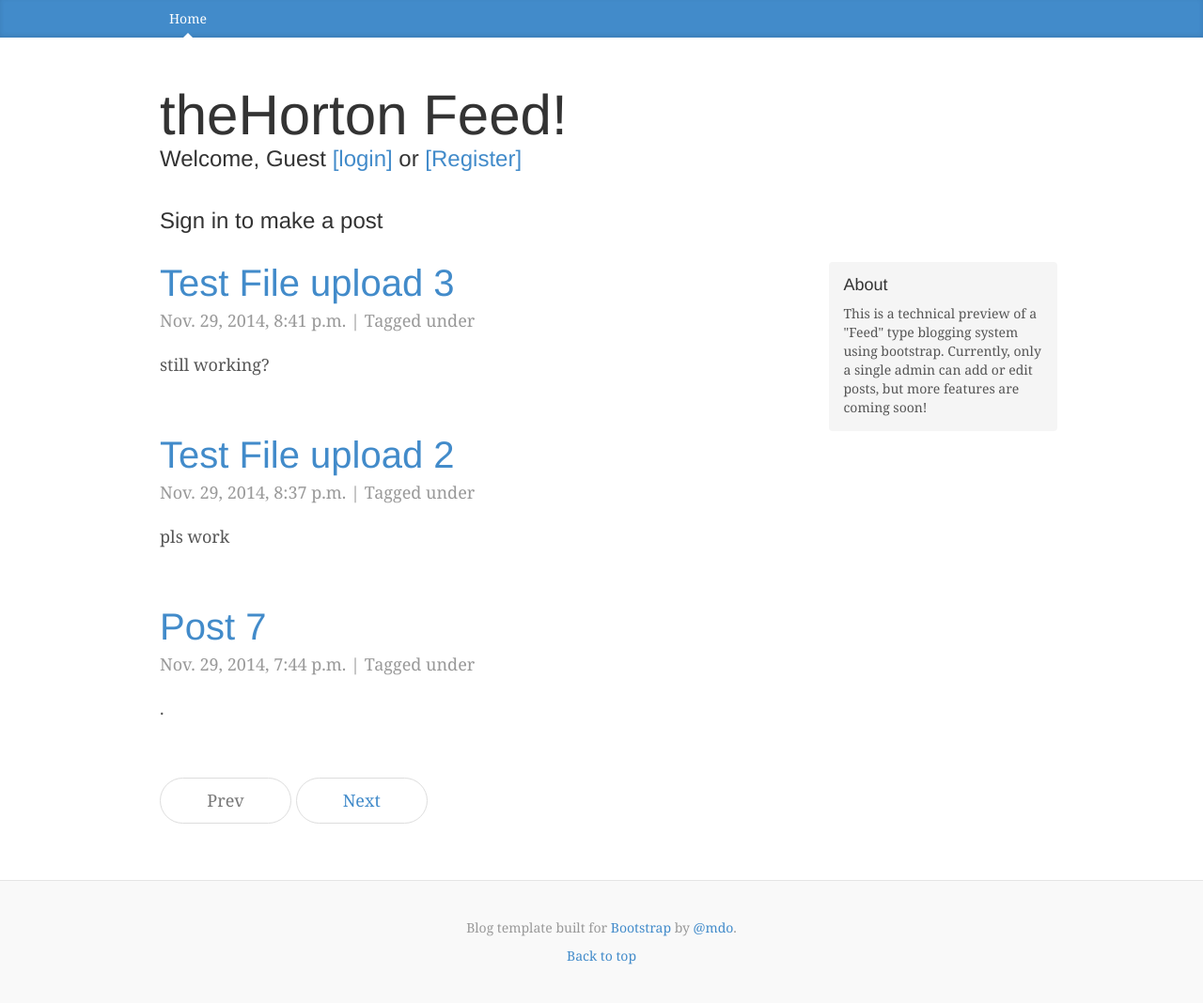
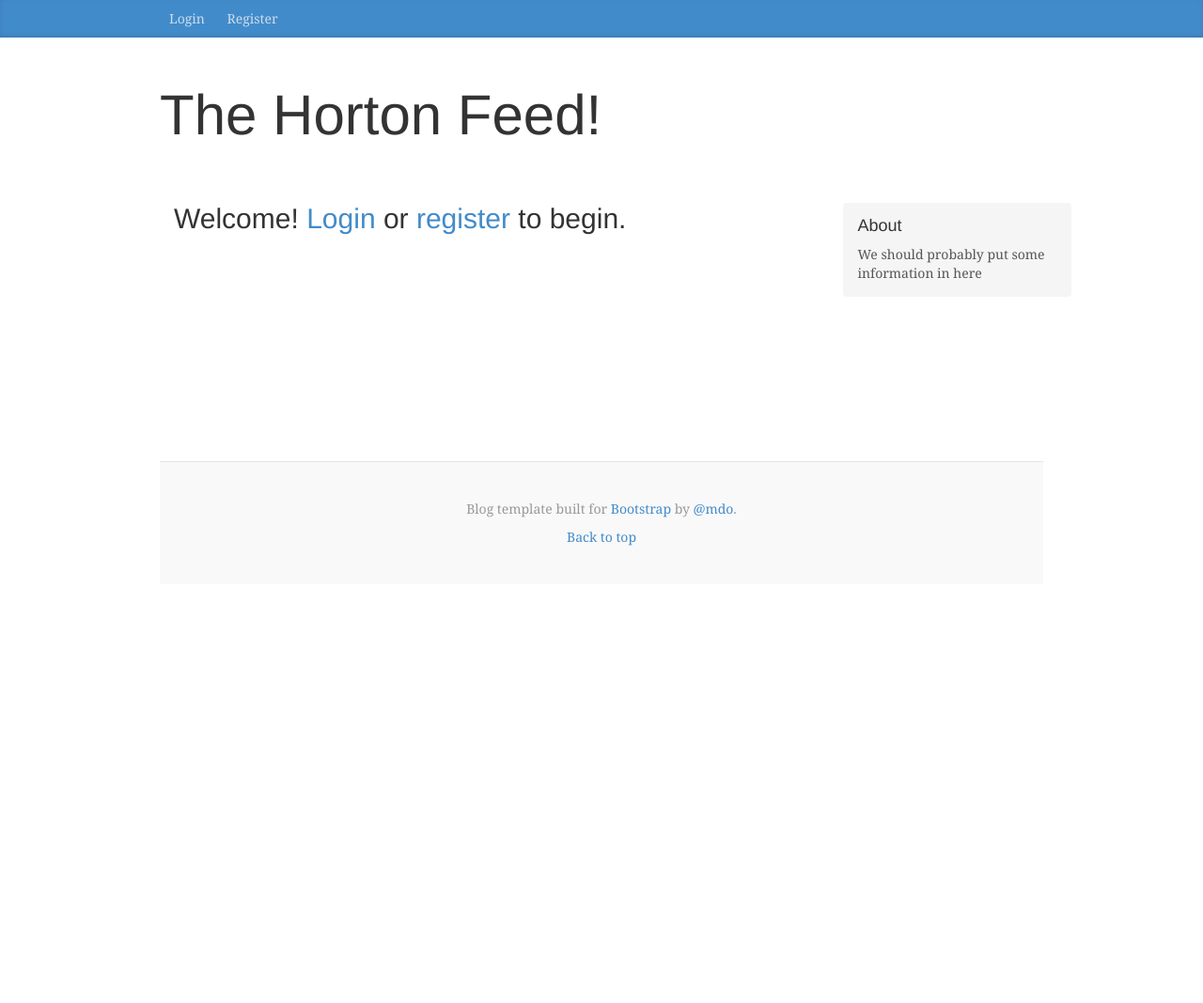
Before and after one commit to alamon4/django-forum, a Django app: page / in a window 1280 px wide. Shown: the whole page at 94% size. After the commit the page ends 581 px from the top, so only its background shows below. Run offline with Django 3.2, Linux system fonts and the light colour scheme; data comes from the database, SQL or seed files in the repository; some libraries are stand-ins or nearby versions.

Commit message:
overall html layout of site established

```diff
--- a/templates/base.html
+++ b/templates/base.html
@@ -1,85 +1,43 @@
-{% load staticfiles %}
-<!DOCTYPE html>
-<html lang="en">
-  <head>
-    <meta charset="utf-8">
-    <meta http-equiv="X-UA-Compatible" content="IE=edge">
-    <meta name="viewport" content="width=device-width, initial-scale=1">
-    <meta name="description" content="">
-    <meta name="author" content="">
-    <link rel="icon" href="{% static "icons/favicon.ico" %}">
-    <link href="/feed/" rel="alternate" type="application/rss+xml" title="Q Blog Feed" />
-    <title>Test Blog Template for Bootstrap</title>
+{% extends "superbase.html" %}
 
-    <!-- Bootstrap core CSS -->
-    <link href="{% static "css/bootstrap.min.css" %}" rel="stylesheet">
+<html>
+  <body>
 
-    <!-- Custom styles for this template -->
-    <link href="{% static "css/blog.css" %}" rel="stylesheet">
-
-    <!-- HTML5 shim and Respond.js IE8 support of HTML5 elements and media queries -->
-    <!--[if lt IE 9]>
-      <script src="https://oss.maxcdn.com/html5shiv/3.7.2/html5shiv.min.js"></script>
-      <script src="https://oss.maxcdn.com/respond/1.4.2/respond.min.js"></script>
-    <![endif]-->
-  </head>
-
-  <body>
+	{% block base %}
 
     <div class="blog-masthead">
       <div class="container">
         <nav class="blog-nav">
-          <a class="blog-nav-item active" href="{% url "index" %}">Home</a>
+		  {% block nav-feed %} <a class="blog-nav-item inactive" href="{% url "index" %}">Feed</a> {% endblock %}
+		  {% block nav-search %} <a class="blog-nav-item inactive" href="{% url "search" %}">Search</a> {% endblock %}
+		  {% block nav-post %} <a class="blog-nav-item inactive" href="{% url "entry_new" %}">Post</a> {% endblock %}
+		  <a style="float: right;" class="blog-nav-item inactive" href="{% url "user_logout" %}"> logout {{ user.username }}</a>
         </nav>
       </div>
     </div>
 
     <div class="container">
+	  <br><br><br>
+      <div class="row">
+        <div class="col-sm-8 blog-main">
 
-      <div class="blog-header">
-        <h1 class="blog-title">theHorton Feed!</h1>
-	<h3> {% if user.is_authenticated %}
-	    <p>Welcome, {{ user.username }}  <a href="{% url "user_logout" %}">[logout]</a></p>
-	    {% else %}
-	    <p>Welcome, Guest <a href="{% url "user_login" %}">[login]</a> or  <a href="{% url "user_new" %}">[Register]</a></p>
-	{% endif %}
-	</h3>
-  <br>
-  <p> {% if user.is_authenticated %}
-    <h3><a href="{% url "entry_new" %}">Make a blog post!</a></h3>
-      {% else %}
-      <h3>Sign in to make a post</h3>
-      {% endif %}
-  </p>
-  <p> {% if user.is_authenticated %}
-        <h3>Search blog posts!</h3>
-    <form action="{% url "search" %}" method="get">
-        <input type="text" name="q">
-        <input type="submit" value="Search">
-    </form>      {% endif %}
-  </p>
-
-  </div>
-
-      <div class="row">
-
-        <div class="col-sm-8 blog-main">
-          {% block blog_entries %} {% endblock %}
+          {% block content %} {% endblock %}
 
           {% if is_paginated %}
             <ul class="pager">
               <li {% if not page_obj.has_previous %}class="disabled"{% endif %}><a {% if page_obj.has_previous %}href="?page={{ page_obj.previous_page_number }}"{% endif %}>Prev</a></li>
               <li {% if not page_obj.has_next %}class="disabled"{% endif %}><a {% if page_obj.has_next %}href="?page={{ page_obj.next_page_number }}"{% endif %}>Next</a></li>
             </ul>
-    {% endif %}
-        {% block content %}
-{% endblock %}
+		  {% endif %}
+
+		  <br><br><br>
+
         </div><!-- /.blog-main -->
 
         <div class="col-sm-3 col-sm-offset-1 blog-sidebar">
           <div class="sidebar-module sidebar-module-inset">
-            <h4>About</h4>
-            <p>This is a technical preview of a "Feed" type blogging system using bootstrap. Currently, only a single admin can add or edit posts, but more features are coming soon!</p>
+            <h4>Help</h4>
+			<p> {% block help_text %} {% endblock %} </p>
           </div>
         </div><!-- /.blog-sidebar -->
 
@@ -87,20 +45,51 @@
 
     </div><!-- /.container -->
 
-    <div class="blog-footer">
-      <p>Blog template built for <a href="http://getbootstrap.com">Bootstrap</a> by <a href="https://twitter.com/mdo">@mdo</a>.</p>
-      <p>
-        <a href="#">Back to top</a>
-      </p>
     </div>
 
+	{% endblock %}
 
-    <!-- Bootstrap core JavaScript
-    ================================================== -->
-    <!-- Placed at the end of the document so the pages load faster -->
-    <script src="https://ajax.googleapis.com/ajax/libs/jquery/1.11.1/jquery.min.js"></script>
-    <script src="{% static "js/bootstrap.min.js" %}"></script>
-    <script src="{% static "js/docs.min.js" %}"></script>
+	{% block landing %}
+
+	<div class="blog-masthead">
+      <div class="container">
+        <nav class="blog-nav">
+		  {% block nav-login %} <a class="blog-nav-item inactive" href="{% url "user_login" %}">Login</a> {% endblock %}
+		  {% block nav-register %} <a class="blog-nav-item inactive" href="{% url "user_new" %}">Register</a> {% endblock %}
+        </nav>
+      </div>
+    </div>
+
+    <div class="container">
+    <div class="blog-header">
+	<h1 class="blog-title">The Horton Feed!</h1>
+
+	<div class="container">
+	  <br><br><br>
+      <div class="row">
+        <div class="col-sm-8 blog-main">
+
+		<h2>Welcome! <a href="{% url "user_login" %}">Login</a> or <a href="{% url "user_new" %}">register</a> to begin. </p></h2>
+
+		<br><br>
+
+		{% block landing_content %} {% endblock %}
+
+        </div><!-- /.blog-main -->
+
+        <div class="col-sm-3 col-sm-offset-1 blog-sidebar">
+          <div class="sidebar-module sidebar-module-inset">
+            <h4>About</h4>
+			<p> We should probably put some information in here </p>
+          </div>
+        </div><!-- /.blog-sidebar -->
+
+      </div><!-- /.row -->
+
+    </div><!-- /.container -->
+
+	{% endblock %}
+
 
   </body>
 </html>
--- a/templates/entry_form.html
+++ b/templates/entry_form.html
@@ -1,4 +1,10 @@
+ {% extends "base.html" %}
+
+{% block nav-post %} <a class="blog-nav-item active" href="{% url "entry_new" %}">Post</a> {% endblock %}
+
+ {% block content %}
  <form method="post" enctype="multipart/form-data">{% csrf_token %}
     {{ form.as_p }}
     <input type="submit" value="Submit" />
 </form>
+{% endblock %}
--- a/templates/home.html
+++ b/templates/home.html
@@ -1,13 +1,18 @@
 {% extends "base.html" %}
 {% load django_markdown %}
 
-{% block blog_entries %}
+{% block nav-feed %} <a class="blog-nav-item active" href="{% url "index" %}">Feed</a> {% endblock %}
+
+{% block help_text %}
+The feed lists posts from all other authors in descending chronological order.
+{% endblock %}
+
+{% block content %}
 {% for object in object_list %}
   <div class="post">
     <h2><a href="{% url "entry_detail" slug=object.slug %}">{{ object.title }}</a></h2>
     <p class="meta">
-      {{ object.created }} |
-      Tagged under {{  object.tags.all|join:", " }}
+      {{ object.created }}
     </p>
     {{ object.body|markdown }}
   </div>
--- a/templates/login.html
+++ b/templates/login.html
@@ -1,5 +1,8 @@
 {% extends "base.html" %}
-{% block content %}
+
+{% block nav-login %} <a class="blog-nav-item active" href="{% url "user_login" %}">Login</a> {% endblock %}
+
+{% block landing_content %}
 {% if form.errors %}
 <p>Your username and password didn't match. Please try again.</p>
 {% endif %}
--- a/templates/post.html
+++ b/templates/post.html
@@ -1,7 +1,7 @@
 {% extends "base.html" %}
 {% load django_markdown %}
 
-{% block blog_entries %}
+{% block content %}
   <div class="post">
     <h2><a href="{% url "entry_detail" slug=object.slug %}">{{ object.title }}</a></h2>
     <p class="meta">
--- a/templates/search_form.html
+++ b/templates/search_form.html
@@ -1,4 +1,6 @@
 {% extends "base.html" %}
+
+{% block nav-search %} <a class="blog-nav-item active" href="{% url "search" %}">Search</a> {% endblock %}
 
 {% block content %}
 <html>
--- /dev/null
+++ b/templates/superbase.html
@@ -0,0 +1,51 @@
+{% load staticfiles %}
+<!DOCTYPE html>
+<html lang="en">
+
+ <head>
+    <meta charset="utf-8">
+    <meta http-equiv="X-UA-Compatible" content="IE=edge">
+    <meta name="viewport" content="width=device-width, initial-scale=1">
+    <meta name="description" content="">
+    <meta name="author" content="">
+    <link rel="icon" href="{% static "icons/favicon.ico" %}">
+    <link href="/feed/" rel="alternate" type="application/rss+xml" title="Q Blog Feed" />
+    <title>The Horton Feed</title>
+
+    <!-- Bootstrap core CSS -->
+    <link href="{% static "css/bootstrap.min.css" %}" rel="stylesheet">
+
+    <!-- Custom styles for this template -->
+    <link href="{% static "css/blog.css" %}" rel="stylesheet">
+
+    <!-- HTML5 shim and Respond.js IE8 support of HTML5 elements and media queries -->
+    <!--[if lt IE 9]>
+      <script src="https://oss.maxcdn.com/html5shiv/3.7.2/html5shiv.min.js"></script>
+      <script src="https://oss.maxcdn.com/respond/1.4.2/respond.min.js"></script>
+    <![endif]-->
+</head>
+
+<body>
+
+	{% if user.is_authenticated %}
+		{% block base %} {% endblock %}
+	{% else %}
+		{% block landing %} {% endblock %}
+		<br><br><br><br><br><br><br><br>
+	{% endif %}
+
+
+	<div class="blog-footer">
+    <p>Blog template built for <a href="http://getbootstrap.com">Bootstrap</a> by <a href="https://twitter.com/mdo">@mdo</a>.</p>
+    <a href="#">Back to top</a></p>
+    </div>
+
+	<!-- Bootstrap core JavaScript
+    ================================================== -->
+    <!-- Placed at the end of the document so the pages load faster -->
+    <script src="https://ajax.googleapis.com/ajax/libs/jquery/1.11.1/jquery.min.js"></script>
+    <script src="{% static "js/bootstrap.min.js" %}"></script>
+    <script src="{% static "js/docs.min.js" %}"></script>
+
+</body>
+</html>
--- a/templates/user_form.html
+++ b/templates/user_form.html
@@ -1,5 +1,8 @@
 {% extends "base.html" %}
-{% block content %}
+
+{% block nav-register %} <a class="blog-nav-item active" href="{% url "user_new" %}">Register</a> {% endblock %}
+
+{% block landing_content %}
 {% if form.errors %}
 <p>Username already taken.</p>
 {% endif %}
```
